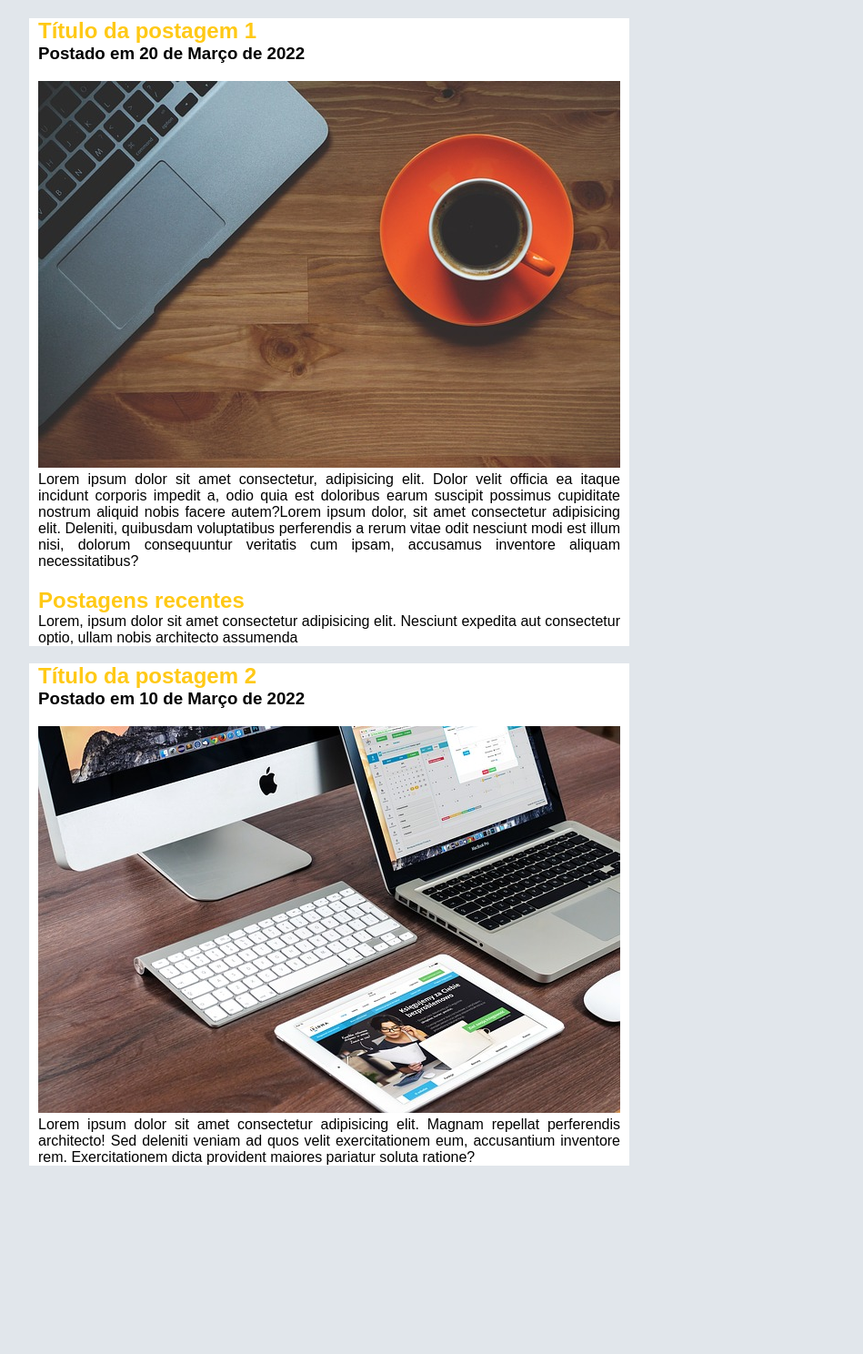
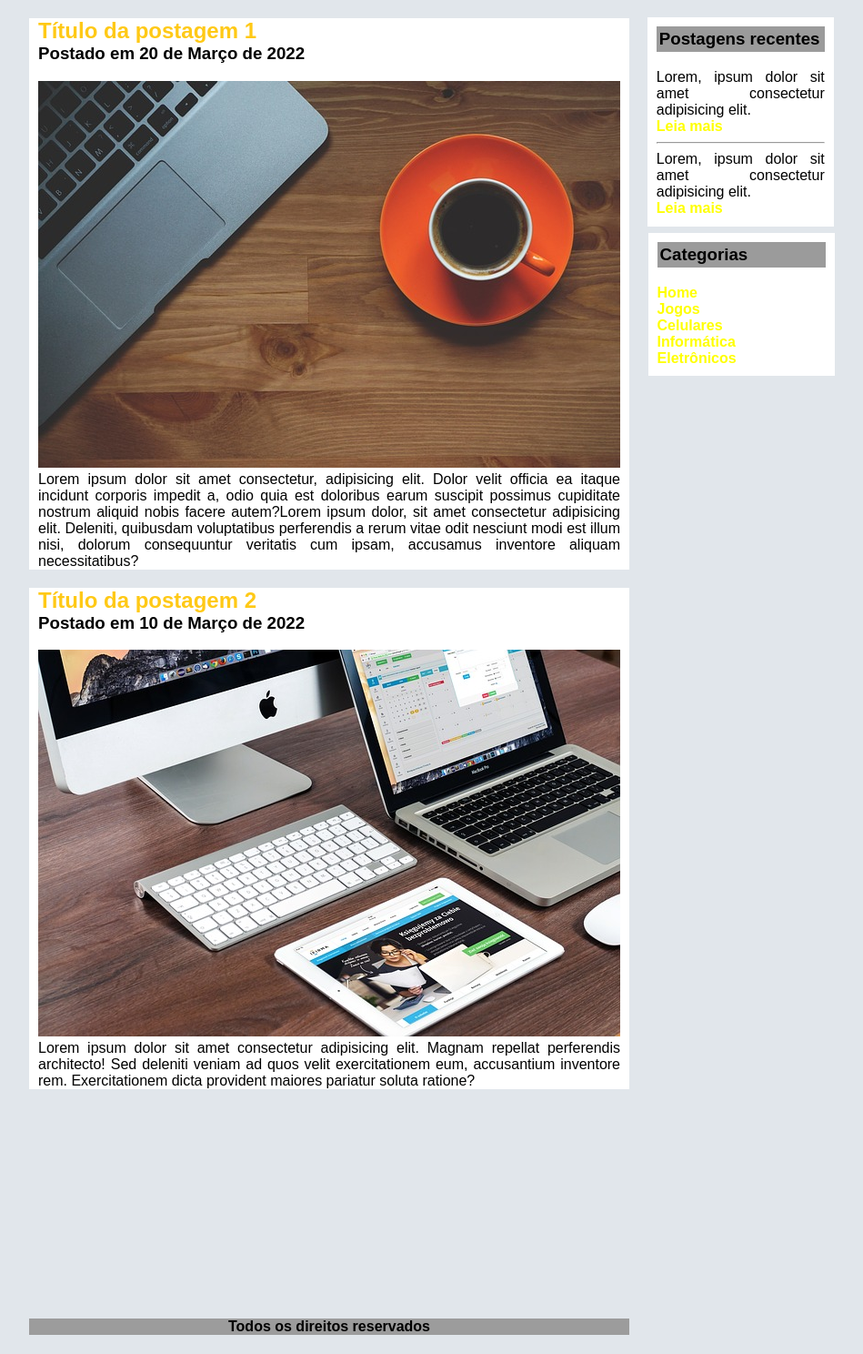
Before and after one commit to PedrohDavi/DESAFIO-2-MICROINFORMATICA, a Flask app: page / in a window 1280 px wide. Shown: the part 75-1563 px from the top of the page at 91% size, without its empty margins (278-1227 px from the left). Before the commit the page ends 1356 px from the top, so only its background shows below. Run offline with Flask 2, Linux system fonts and the light colour scheme.

Commit message:
Quase finalizado

```diff
--- a/static/css/style.css
+++ b/static/css/style.css
@@ -64,9 +64,21 @@ body, ul, li, p {
   }
 
 main {
-  width: 660px;
+  width: 660px;;
   margin: 0 auto;
   }
+
+nav {
+  height: 210px;
+  width: 185px;
+  background: white;
+  display: block;
+  position: relative;
+  left: 103%;
+  bottom: 1178px;
+  padding: 10px;
+  }
+
 
 .post1 {
   align-items: center;
@@ -80,8 +92,14 @@ main {
   padding: 0px 10px 0px 10px;
 }
 
-.post3 {
-  width: 70%;
+.post4 {
+  display: block;
+  background: white;
+  position: relative;
+  right: 5%;
+  width: 185px;
+  padding: 10px;
+  list-style: none;
 }
 
 h2 {
@@ -96,3 +114,20 @@ h3 {
  p {
   text-align: justify;
 }
+
+nav a {
+  color: yellow;
+}
+
+nav h3 {
+  background: rgb(155, 155, 155);
+  padding: 3px;
+}
+
+footer {
+  text-align: center;
+  justify-content: center;
+  margin: 0 auto;
+  background: rgb(156, 156, 156);
+  width: 100%;
+}
--- a/templates/home.html
+++ b/templates/home.html
@@ -29,10 +29,6 @@
             <h3>Postado em 20 de Março de 2022</h3>
             <img src="../static/img/imagem1.jpg">
             <p>Lorem ipsum dolor sit amet consectetur, adipisicing elit. Dolor velit officia ea itaque incidunt corporis impedit a, odio quia est doloribus earum suscipit possimus cupiditate nostrum aliquid nobis facere autem?Lorem ipsum dolor, sit amet consectetur adipisicing elit. Deleniti, quibusdam voluptatibus perferendis a rerum vitae odit nesciunt modi est illum nisi, dolorum consequuntur veritatis cum ipsam, accusamus inventore aliquam necessitatibus?</p>
-        <span class="post3">
-            <h2>Postagens recentes</h2>
-            <p>Lorem, ipsum dolor sit amet consectetur adipisicing elit. Nesciunt expedita aut consectetur optio, ullam nobis architecto assumenda</p>
-        </span>
        </div>
        <div class="post2">
             <h2>Título da postagem 2</h2>
@@ -40,6 +36,25 @@
             <img src="../static/img/imagem2.jpg">
             <p>Lorem ipsum dolor sit amet consectetur adipisicing elit. Magnam repellat perferendis architecto! Sed deleniti veniam ad quos velit exercitationem eum, accusantium inventore rem. Exercitationem dicta provident maiores pariatur soluta ratione?</p>
        </div>
+    <nav>
+        <span class="post3">
+            <h3>Postagens recentes</h3>
+            <p>Lorem, ipsum dolor sit amet consectetur adipisicing elit.<br><strong><a href="">Leia mais</a></strong></p>
+            <hr>
+            <p>Lorem, ipsum dolor sit amet consectetur adipisicing elit.<br><strong><a href="">Leia mais</a></strong></p>
+        </span><br>
+        <span class="post4">
+            <h3>Categorias</h3>
+            <li><strong><a href="home">Home</a></strong></li>
+            <li><strong><a href="jogos">Jogos</a></strong></li>
+            <li><strong><a href="celulares">Celulares</a></strong></li>
+            <li><strong><a href="informatica">Informática</a></strong></li>
+            <li><strong><a href="eletronicos">Eletrônicos</a></strong></li>
+        </span>
+    </nav>
+    <footer>
+        <h4>Todos os direitos reservados</h4>
+    </footer>
     </main>
 </body>
 </html>
```
